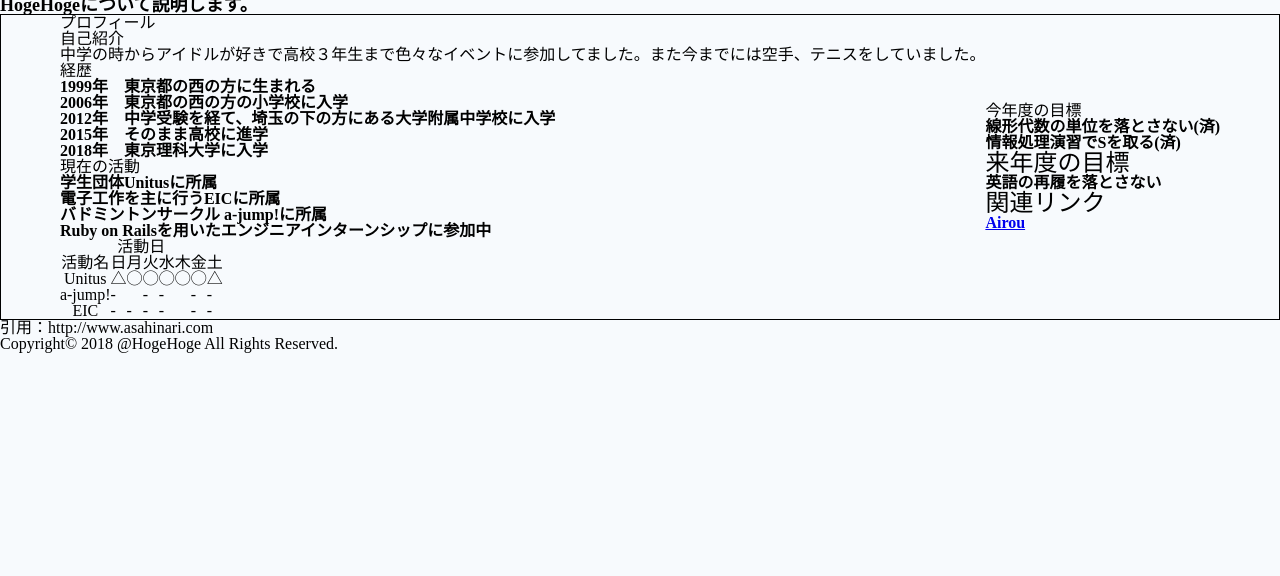
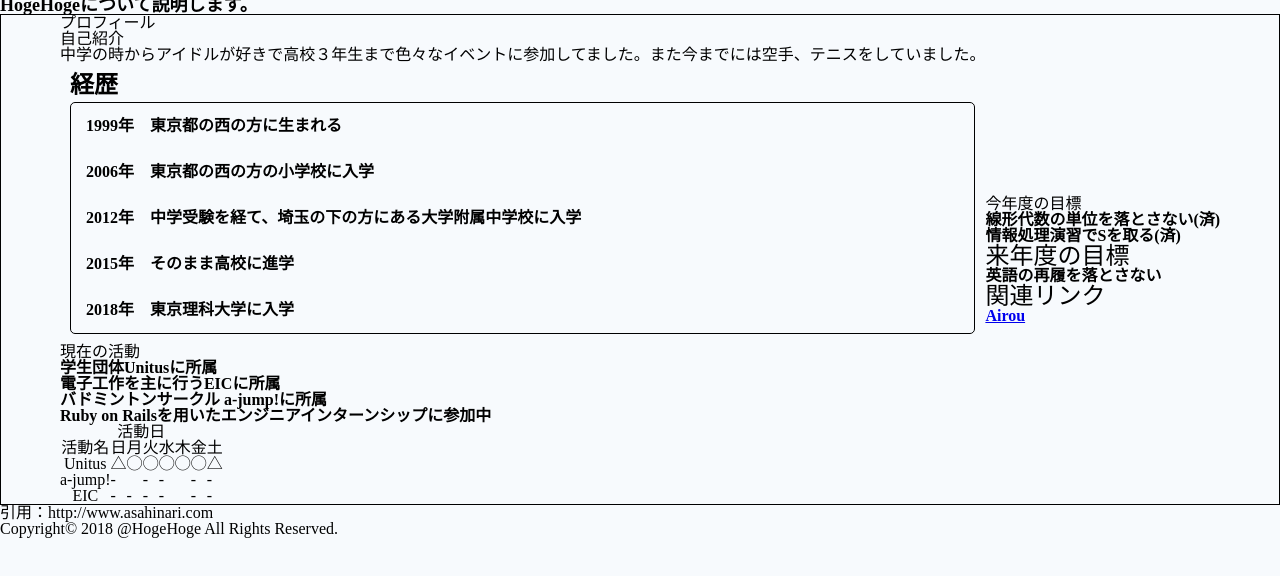
Before and after one commit to AirouTUS/git_workshop_20200222, a plain HTML site: page index.html in a window 1280 px wide. Shown: the part 40-616 px from the top of the page. Drawn offline with Linux system fonts and the light colour scheme.

Commit message:
経歴をリストにした

```diff
--- a/index.html
+++ b/index.html
@@ -21,14 +21,16 @@
           </header>
           <h2 class="heading-typeA">自己紹介</h2>
           <p>中学の時からアイドルが好きで高校３年生まで色々なイベントに参加してました。また今までには空手、テニスをしていました。</p>
+          <div class="career">
             <h2>経歴</h2>
-          <ul>
+            <ul class="career_list">
               <li>1999年　東京都の西の方に生まれる</li>
               <li>2006年　東京都の西の方の小学校に入学</li>
               <li>2012年　中学受験を経て、埼玉の下の方にある大学附属中学校に入学</li>
               <li>2015年　そのまま高校に進学</li>
               <li>2018年　東京理科大学に入学</li>
             </ul>
+          </div>
           <h2>現在の活動</h2>
           <ol>
             <li>学生団体Unitusに所属</li>
--- a/main.css
+++ b/main.css
@@ -36,3 +36,25 @@ li {
   font-family: serif;
   font-weight: 600;
 }
+
+.career {
+  margin: 10px;
+  font-size: 1.5rem;
+}
+
+.career h2 {
+  font-size: 1.5rem;
+  margin: 5px 0px;
+  font-weight: bold;
+}
+
+
+.career_list {
+  border: solid 1px black;
+  box-sizing: border-box;
+  border-radius: 5px;
+}
+
+.career_list li {
+  padding: 15px;
+}
```
Lines whose indentation alone changed are shown as unchanged.
